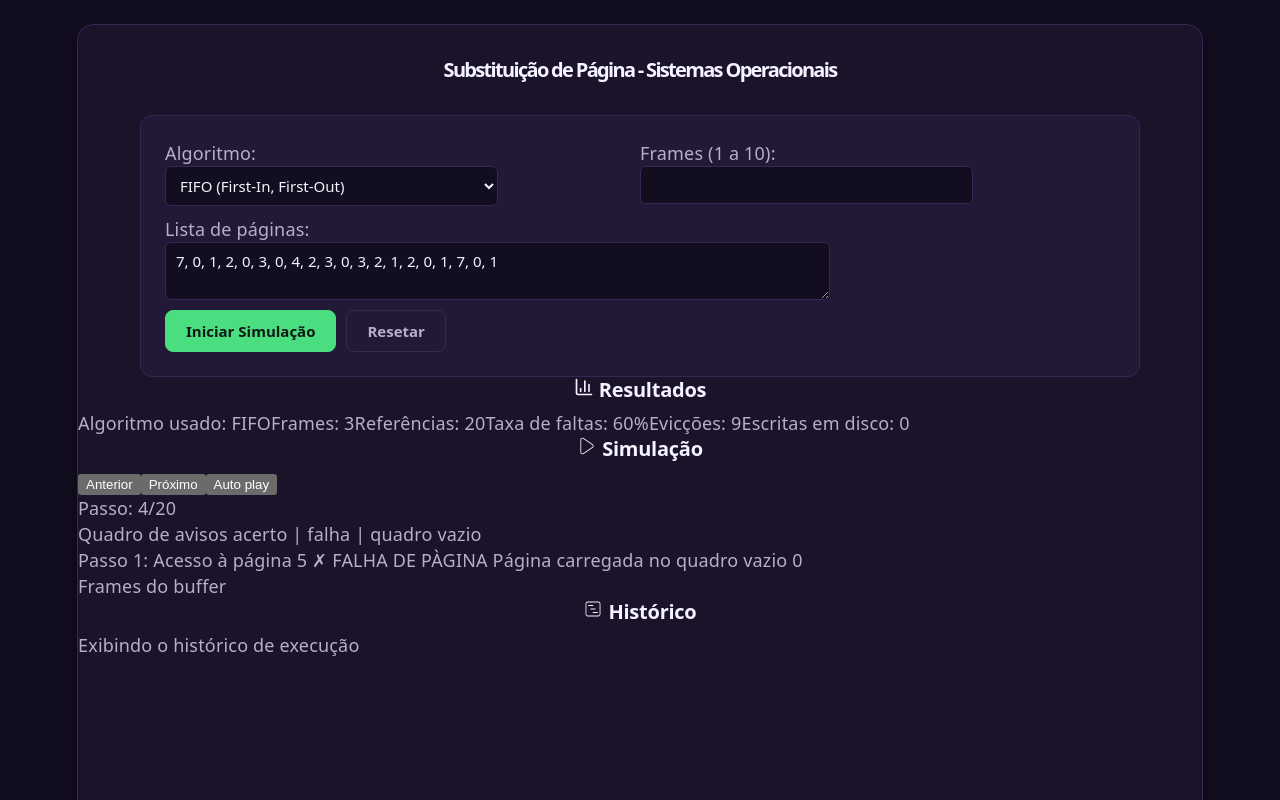
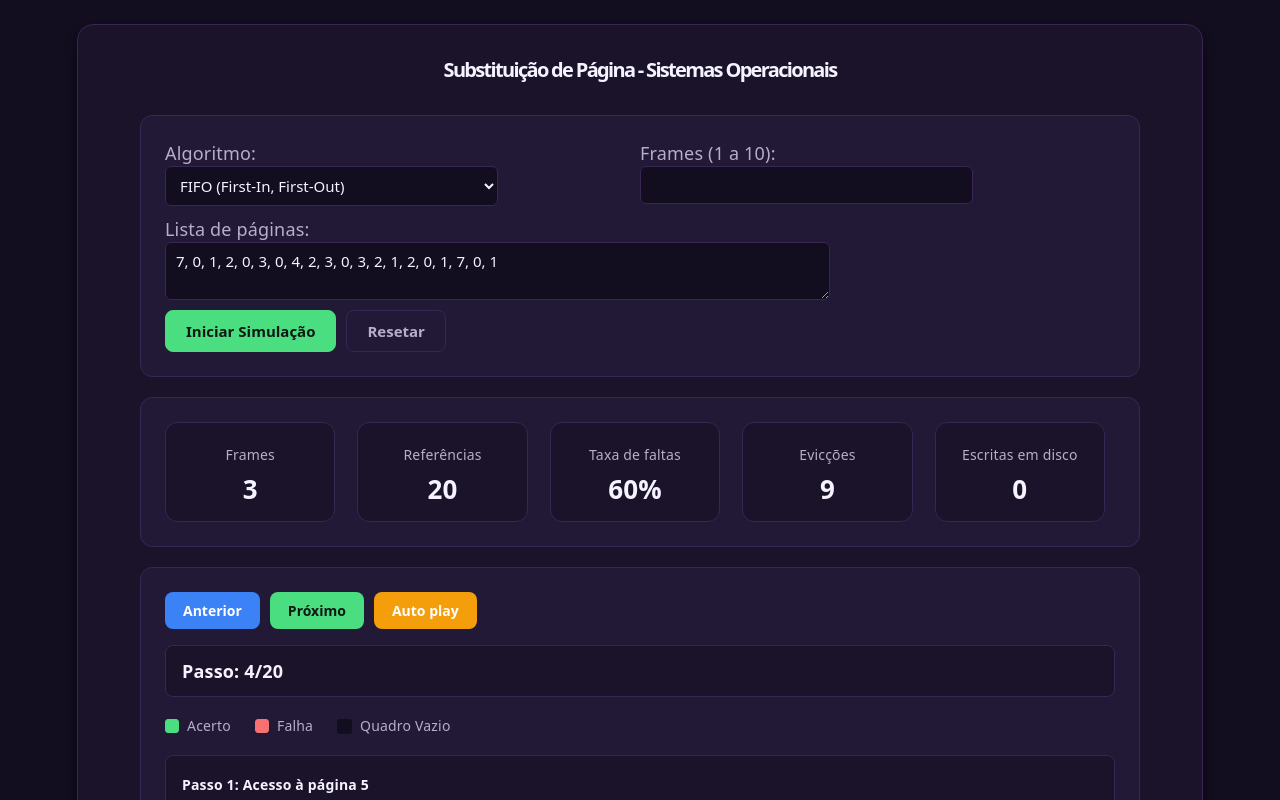
Before and after one commit to FelipeGabriel05/paginacao-SO, a React (Vite) app in the folder paginacao/: page / in a window 1280 px wide. Shown: the top 800 px of the page. Built offline with nearby package versions, Linux system fonts and the light colour scheme.

Commit message:
adição dos cards de simulação e results

```diff
--- a/paginacao/src/components/ConfigurationCard/index.css
+++ b/paginacao/src/components/ConfigurationCard/index.css
@@ -7,6 +7,7 @@
     border: 1px solid var(--border);
     border-radius: 12px;
     box-sizing: border-box;
+    margin-bottom: 20px;
 }
 
 .box-config {
--- /dev/null
+++ b/paginacao/src/components/ResultsCard/index.css
@@ -0,0 +1,47 @@
+.results-card {
+    display: flex;
+    flex-wrap: wrap;
+    gap: 12px;
+    background: var(--card);
+    width: 90%;
+    max-width: 1000px;
+    margin: 0 auto;
+    padding: 24px;
+    border: 1px solid var(--border);
+    border-radius: 12px;
+    box-sizing: border-box;
+}
+
+.box-inform {
+    background-color: var(--bg-secondary);
+    min-height: 100px;
+    margin-right: 10px;
+    flex: 1;
+    border: 1px solid var(--border);
+    border-radius: 12px;
+
+    display: flex;
+    flex-direction: column;
+    justify-content: center;
+    align-items: center;
+
+    box-sizing: border-box;
+    padding: 12px;
+    text-align: center;
+}
+
+.box-inform h3 {
+    margin: 0 0 8px;
+
+    color: var(--text);
+    font-size: 14px;
+    font-weight: 500;
+}
+
+.box-inform p {
+    margin: 0;
+
+    color: var(--text-h);
+    font-size: 26px;
+    font-weight: 700;
+}
--- a/paginacao/src/components/ResultsCard/results-card.jsx
+++ b/paginacao/src/components/ResultsCard/results-card.jsx
@@ -1,17 +1,32 @@
-import { Resultados } from "../Header/header";
+// import { Resultados } from "../Header/header";
+import "./index.css";
 
 const ResultsCard = () => {
     return (
         <>
             <div>
-                <Resultados/>
-                <div>
-                    <label htmlFor="">Algoritmo usado: FIFO</label>
-                    <label htmlFor="">Frames: 3</label>
-                    <label htmlFor="">Referências: 20</label>
-                    <label htmlFor="">Taxa de faltas: 60%</label>
-                    <label htmlFor="">Evicções: 9</label>
-                    <label htmlFor="">Escritas em disco: 0</label>
+                {/* <Resultados/> */}
+                <div className="results-card">
+                    <div className="box-inform">
+                        <h3>Frames</h3>
+                        <p>3</p>
+                    </div>
+                    <div className="box-inform">
+                        <h3>Referências</h3>
+                        <p>20</p>
+                    </div>
+                    <div className="box-inform">
+                        <h3>Taxa de faltas</h3>
+                        <p>60%</p>
+                    </div>
+                    <div className="box-inform">
+                        <h3>Evicções</h3>
+                        <p>9</p>
+                    </div>
+                    <div className="box-inform">
+                        <h3>Escritas em disco</h3>
+                        <p>0</p>
+                    </div>
                 </div>
             </div>
         </>
--- /dev/null
+++ b/paginacao/src/components/SimulationCard/index.css
@@ -0,0 +1,215 @@
+.simulation-card {
+    display: flex;
+    flex-direction: column;
+    gap: 16px;
+
+    background: var(--card);
+    width: 90%;
+    max-width: 1000px;
+    margin: 20px auto 0;
+    padding: 24px;
+
+    border: 1px solid var(--border);
+    border-radius: 12px;
+    box-sizing: border-box;
+}
+
+/* Botões */
+
+.simulation-controls {
+    display: flex;
+    gap: 10px;
+}
+
+.simulation-controls button {
+    padding: 9px 18px;
+
+    border: none;
+    border-radius: 8px;
+
+    color: #ffffff;
+
+    font-family: var(--sans);
+    font-size: 14px;
+    font-weight: 600;
+
+    cursor: pointer;
+    transition: 0.2s ease;
+}
+
+/* Anterior */
+
+.previous-button {
+    background: #3b82f6;
+}
+
+.previous-button:hover {
+    background: #60a5fa;
+}
+
+
+/* Próximo */
+
+.next-button {
+    background: var(--success);
+    color: #101814 !important;
+}
+
+.next-button:hover {
+    background: #86efac;
+}
+
+
+/* Auto Play */
+
+.autoplay-button {
+    background: #f59e0b;
+}
+
+.autoplay-button:hover {
+    background: #fbbf24;
+}
+
+
+.simulation-controls button:active {
+    transform: scale(0.97);
+}
+
+
+/* Passo atual */
+
+.box-step {
+    padding: 12px 16px;
+
+    background: var(--bg-secondary);
+
+    border: 1px solid var(--border);
+    border-radius: 8px;
+
+    color: var(--text-h);
+    font-weight: 600;
+}
+
+
+/* Legenda */
+
+.simulation-legend {
+    display: flex;
+    gap: 24px;
+    align-items: center;
+}
+
+.legend-item {
+    display: flex;
+    align-items: center;
+    gap: 8px;
+
+    color: var(--text);
+    font-size: 14px;
+}
+
+.legend-square {
+    width: 14px;
+    height: 14px;
+
+    display: inline-block;
+
+    border-radius: 3px;
+    box-sizing: border-box;
+}
+
+/* Acerto */
+
+.legend-square.hit {
+    background: var(--success);
+    border: 1px solid var(--success);
+}
+
+/* Falha */
+
+.legend-square.fault {
+    background: var(--error);
+    border: 1px solid var(--error);
+}
+
+/* Quadro vazio */
+
+
+.legend-square.empty {
+    width: 15px;
+    height: 15px;
+
+    background-color: var(--bg);
+
+    background-image:
+        linear-gradient(
+            90deg,
+            var(--text-muted) 1px,
+            transparent 1px
+        ),
+        linear-gradient(
+            0deg,
+            var(--text-muted) 1px,
+            transparent 1px
+        );
+
+    background-size: 5px 5px;
+
+    border: 1px solid var(--text-muted);
+    border-radius: 3px;
+    box-sizing: border-box;
+}
+
+
+/* Histórico do passo */
+
+.box-step-history {
+    display: flex;
+    flex-direction: column;
+    gap: 6px;
+
+    padding: 16px;
+
+    background: var(--bg-secondary);
+
+    border: 1px solid var(--border);
+    border-radius: 8px;
+
+    color: var(--text);
+    font-size: 14px;
+}
+
+.box-step-history strong {
+    color: var(--text-h);
+}
+
+.fault-text {
+    color: var(--error);
+    font-weight: 600;
+}
+
+
+/* Frames */
+
+.box-frame {
+    padding: 16px;
+
+    background: var(--bg-secondary);
+
+    border: 1px solid var(--border);
+    border-radius: 8px;
+}
+
+.box-frame h3 {
+    margin: 0 0 14px;
+
+    color: var(--text-h);
+    font-size: 16px;
+    font-weight: 600;
+}
+
+.frames-container {
+    display: flex;
+    gap: 10px;
+    flex-wrap: wrap;
+}
--- a/paginacao/src/components/SimulationCard/simulation-card.jsx
+++ b/paginacao/src/components/SimulationCard/simulation-card.jsx
@@ -1,29 +1,58 @@
-import { Simulacao } from "../Header/header"
+import "./index.css";
 
 const SimulationCard = () => {
     return (
-        <div>
-            <Simulacao />
-            <button>Anterior</button>
-            <button>Próximo</button>
-            <button>Auto play</button>
-            <div>
+        <div className="simulation-card">
+            {/* <Simulacao /> */}
+
+            <div className="simulation-controls">
+                <button className="previous-button">Anterior</button>
+                <button className="next-button">Próximo</button>
+                <button className="autoplay-button">Auto play</button>
+            </div>
+
+            <div className="box-step">
                 Passo: 4/20
             </div>
-            <div>
-                Quadro de avisos acerto | falha | quadro vazio
+
+            <div className="simulation-legend">
+                <div className="legend-item">
+                    <span className="legend-square hit"></span>
+                    <span>Acerto</span>
+                </div>
+
+                <div className="legend-item">
+                    <span className="legend-square fault"></span>
+                    <span>Falha</span>
+                </div>
+
+                <div className="legend-item">
+                    <span className="legend-square empty"></span>
+                    <span>Quadro Vazio</span>
+                </div>
             </div>
-            <div>
-                Passo 1: Acesso à página 5
-                ✗ FALHA DE PÀGINA
 
-                Página carregada no quadro vazio 0
+            <div className="box-step-history">
+                <strong>Passo 1: Acesso à página 5</strong>
+
+                <span className="fault-text">
+                    ✗ FALHA DE PÁGINA
+                </span>
+
+                <span>
+                    Página carregada no quadro vazio 0
+                </span>
             </div>
-            <div>
-                Frames do buffer
+
+            <div className="box-frame">
+                <h3>Frames do buffer</h3>
+
+                <div className="frames-container">
+                    {/* Os frames serão adicionados aqui depois */}
+                </div>
             </div>
         </div>
-    )
-}
+    );
+};
 
 export default SimulationCard;
```
